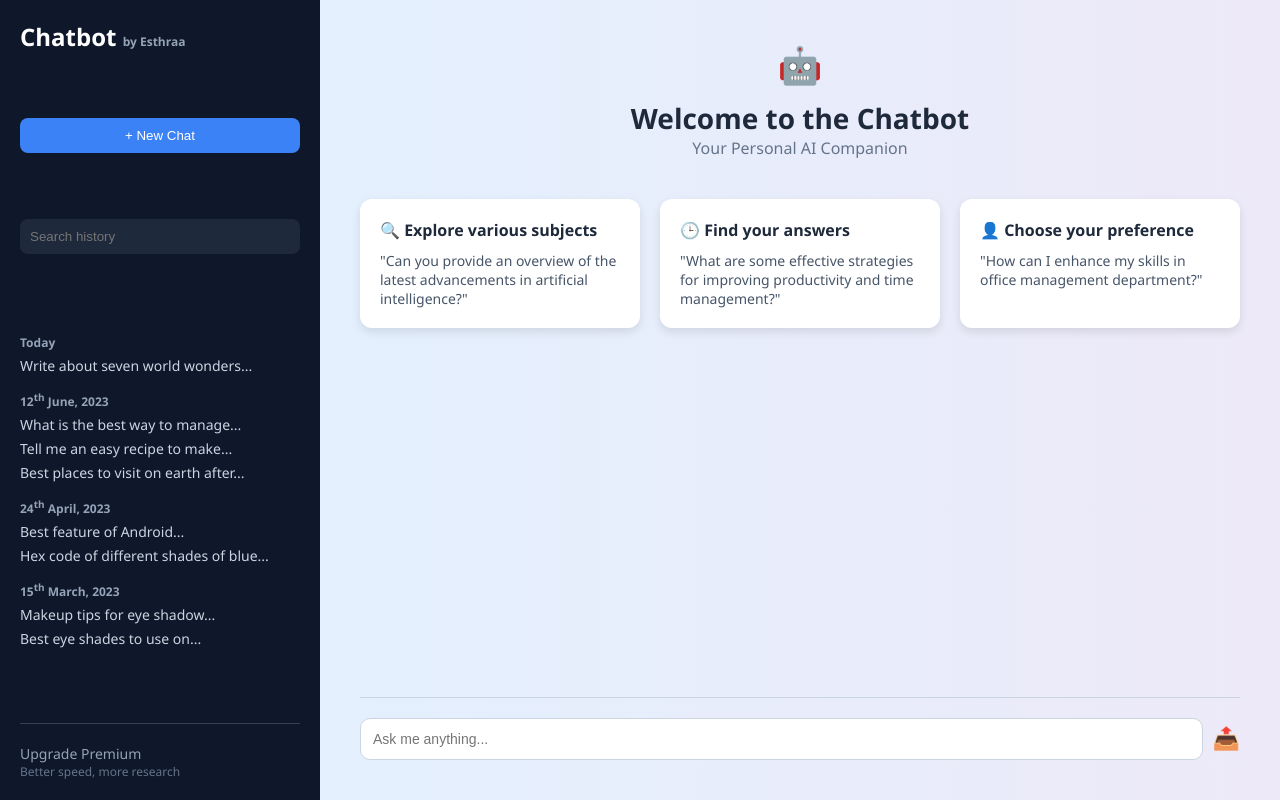
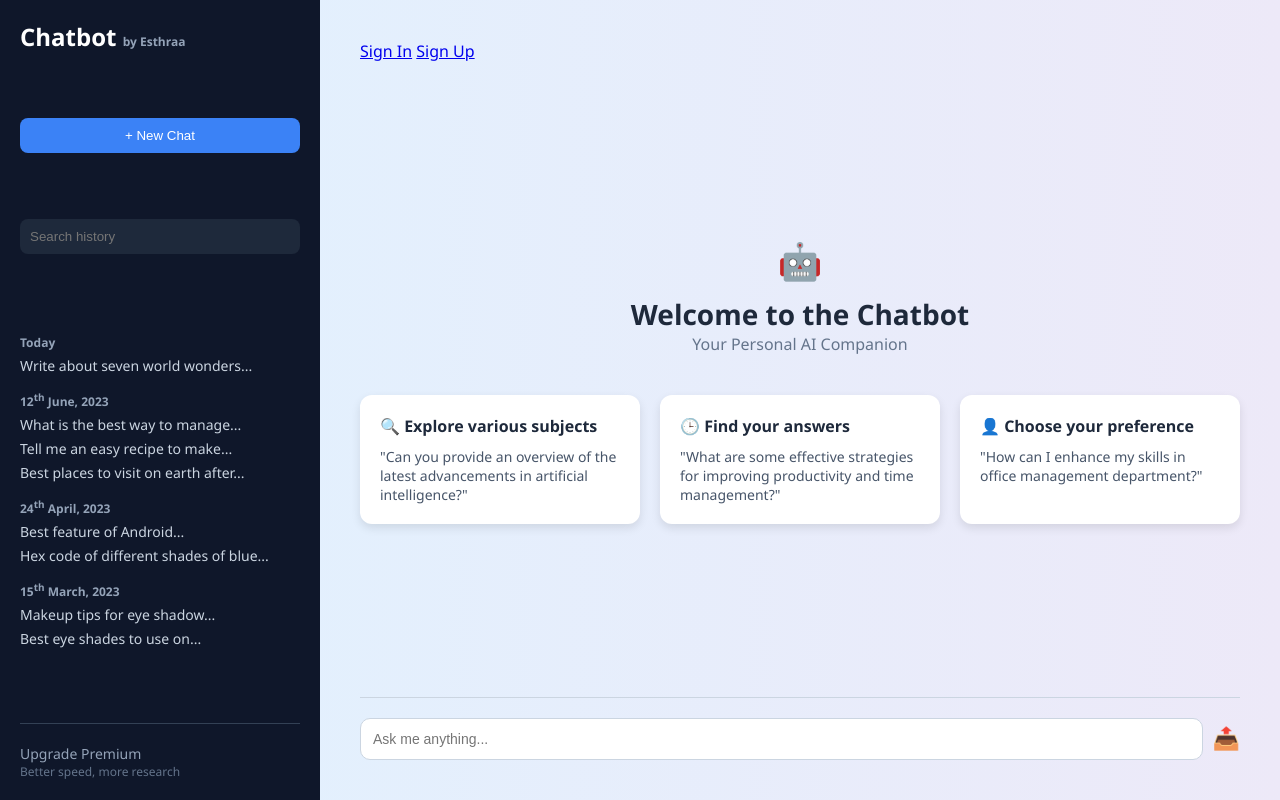
Before and after one commit to ombhagwat077/MyChatbot, a plain HTML site: page index.html in a window 1280 px wide. Drawn offline with Linux system fonts and the light colour scheme.

Commit message:
Update index.html

```diff
--- a/index.html
+++ b/index.html
@@ -41,6 +41,11 @@
 
     <!-- Main Chat Area -->
     <div class="main">
+       <!-- Top Right Buttons -->
+      <div class="auth-buttons">
+      <a href="login.html" class="btn-login">Sign In</a>
+      <a href="signup.html" class="btn-signup">Sign Up</a>
+      </div>
       <div class="welcome-box">
         <div class="bot-icon">🤖</div>
         <h1>Welcome to the Chatbot</h1>
```
